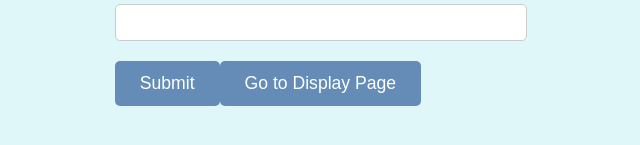
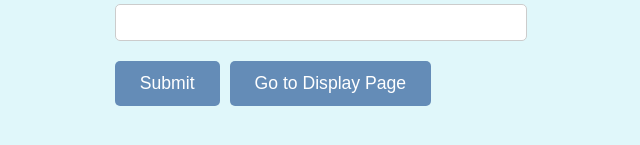
Before and after one commit to shabir-zahir/moo-vision, a React (Create React App) app: page /user-info in a window 1280 px wide. Shown: the part 451-596 px from the top of the page, without its empty margins (319-959 px from the left). Built offline with nearby package versions, Linux system fonts and the light colour scheme.

Commit message:
fixed button part 2

```diff
--- a/src/styles.css
+++ b/src/styles.css
@@ -202,7 +202,9 @@ body {
     cursor: pointer;
     font-size: 1.1rem;
     transition: background-color 0.3s ease;
+    margin-right: 10px; /* Adjust spacing as needed */
 }
+
 
 .button:hover {
     background-color: #456486; /* Darker blue on hover */
```
